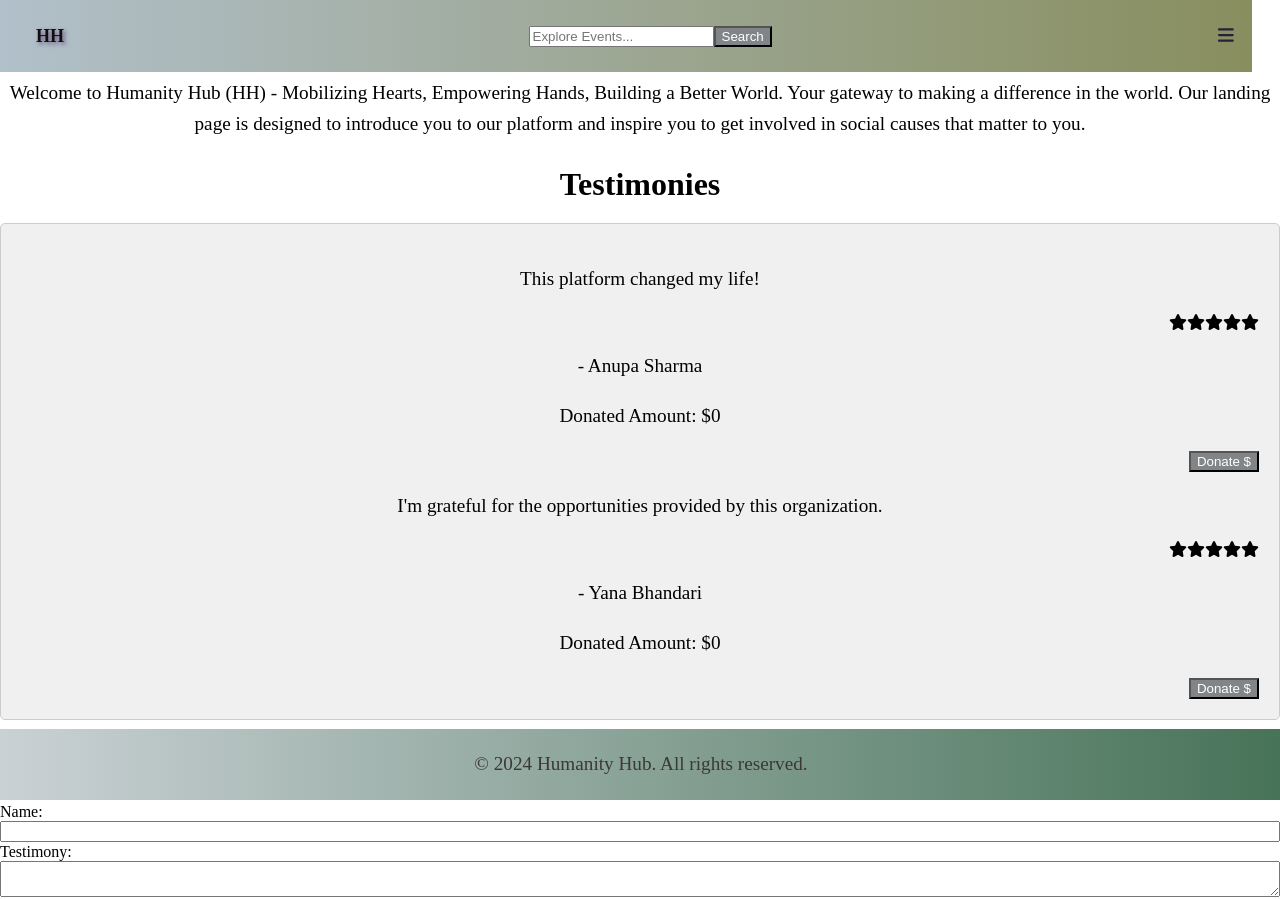
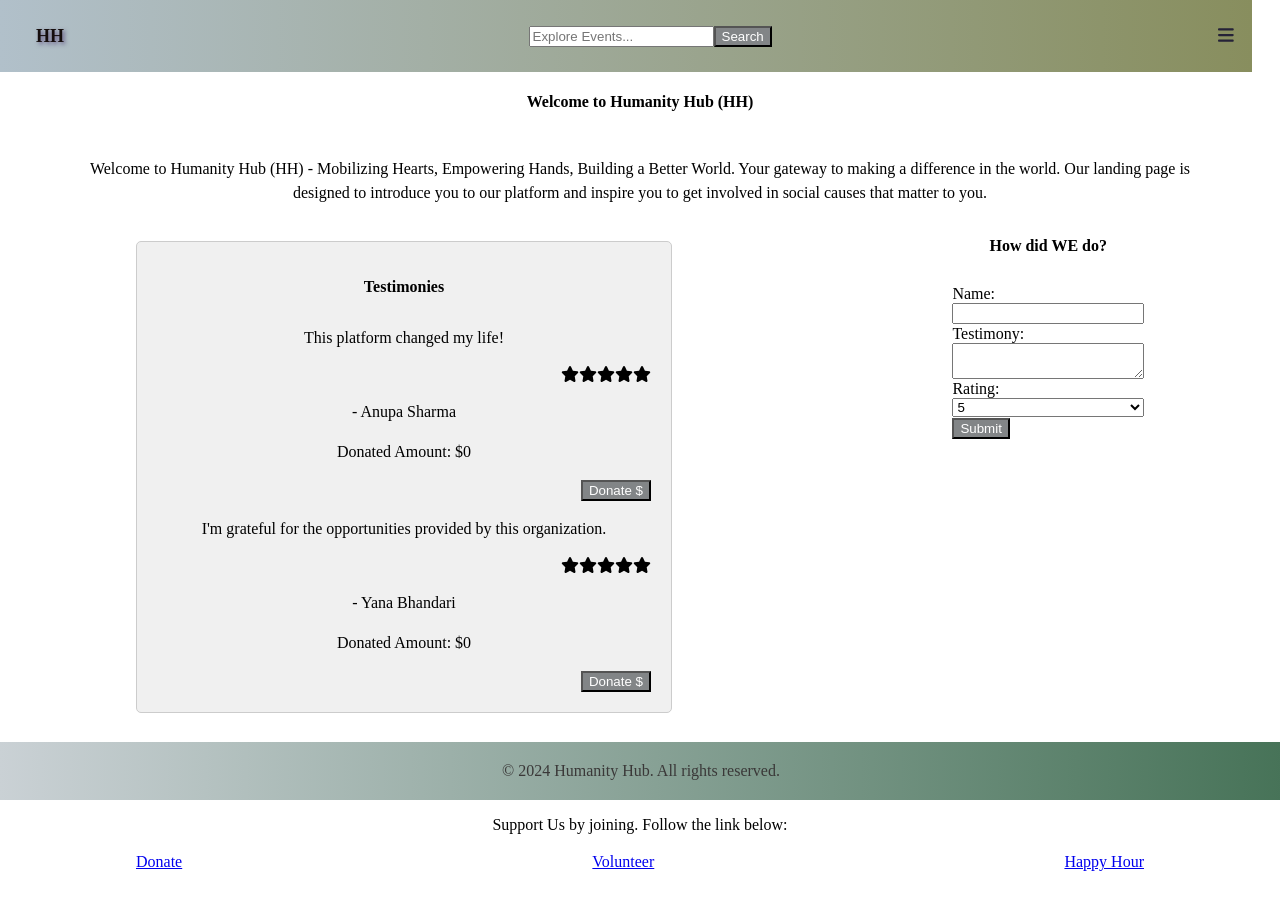
Before and after one commit to yana1al/HumanityHub, a React (Vite) app: page / in a window 1280 px wide. Shown: the top 899 px of the page. Built offline with nearby package versions, Linux system fonts and the light colour scheme.

Commit message:
Debugging

```diff
--- a/src/App.css
+++ b/src/App.css
@@ -19,15 +19,42 @@ div {
   background-color: #c9d4c0;
 }
 
-h1 ,h2{
-  font-size: 2em;
-  margin-bottom: 20px;
+.home {
+  display: flex;
+  flex-direction: column;
+  align-items: center; /* Align items (testimonies and "How did WE do?") to the left */
+}
+
+.testimonies-container {
+  display: flex;
+  width: 90%; /* Ensure testimonies container spans the full width */
+  justify-content: space-between; /* Distribute space between testimonies and "How did WE do?" */
+}
+
+.testimonies {
+  width: calc(50% - 10px); /* Adjust width of testimonies container */
+}
+
+.how-did-we-do {
+  width: calc(20% - 10px); /* Adjust width of "How did WE do?" container */
+}
+
+
+.support-links {
+  display: flex;
+  justify-content: space-between;
+  width: 90%;
+}
+
+h3 ,h2{
+  font-size: 1em;
+  margin-bottom: 30px;
   text-align: center;
 }
 
 p {
-  font-size: 1.2em;
-  line-height: 1.6;
+  font-size: 1em;
+  line-height: 1.5;
   text-align: center;
 }
 
@@ -68,6 +95,7 @@ p {
 
 main {
   flex-grow: 1;
+  padding: 80px;
 }
 
 footer {
--- a/src/components/Home.jsx
+++ b/src/components/Home.jsx
@@ -50,12 +50,13 @@ const Home = () => {
 
   return (
     <div className="home">
-      <h1>Welcome to Humanity Hub (HH)</h1>
+      <h2>Welcome to Humanity Hub (HH)</h2>
       <p>
         Welcome to Humanity Hub (HH) - Mobilizing Hearts, Empowering Hands, Building a Better World. Your gateway to making a difference in the world. Our landing page is designed to introduce you to our platform and inspire you to get involved in social causes that matter to you.
       </p>
-      <h2>Testimonies</h2>
-      <div className="testimonies">
+      <div className="testimonies-container">
+      <div className="testimonies" style={{ marginTop: '20px' }}>
+          <h3>Testimonies</h3>
           {testimonies.map((testimony) => (
             <div key={testimony.id} className="testimony">
               <p>{testimony.testimony}</p>
@@ -68,7 +69,8 @@ const Home = () => {
             </div>
           ))}
         </div>
-      <h2>Submit Testimony</h2>
+        <div className="how-did-we-do">
+          <h3>How did WE do?</h3>
           <form onSubmit={handleSubmit}>
             <label>
               Name:
@@ -88,12 +90,14 @@ const Home = () => {
             </label>
             <button type="submit">Submit</button>
           </form>
-      <h2>Support Us</h2>
-      <p>If you'd like to support our cause, you can make a donation or volunteer with us:</p>
+        </div>
+      </div>
+      <h3>Want to Join Us?</h3>
+      <p>Support Us by joining. Follow the link below:</p>
       <div className="support-links">
         <Link to="/donate" className="donate-link">Donate</Link>
         <Link to="/volunteer" className="volunteer-link">Volunteer</Link>
-        <Link to="/happy-hour-form" className="happy-hour-link">Add Happy Hour</Link>
+        <Link to="/happyHour" className="happyHour-link">Happy Hour</Link>
       </div>
     </div>
   );
```
Lines whose indentation alone changed are shown as unchanged.
